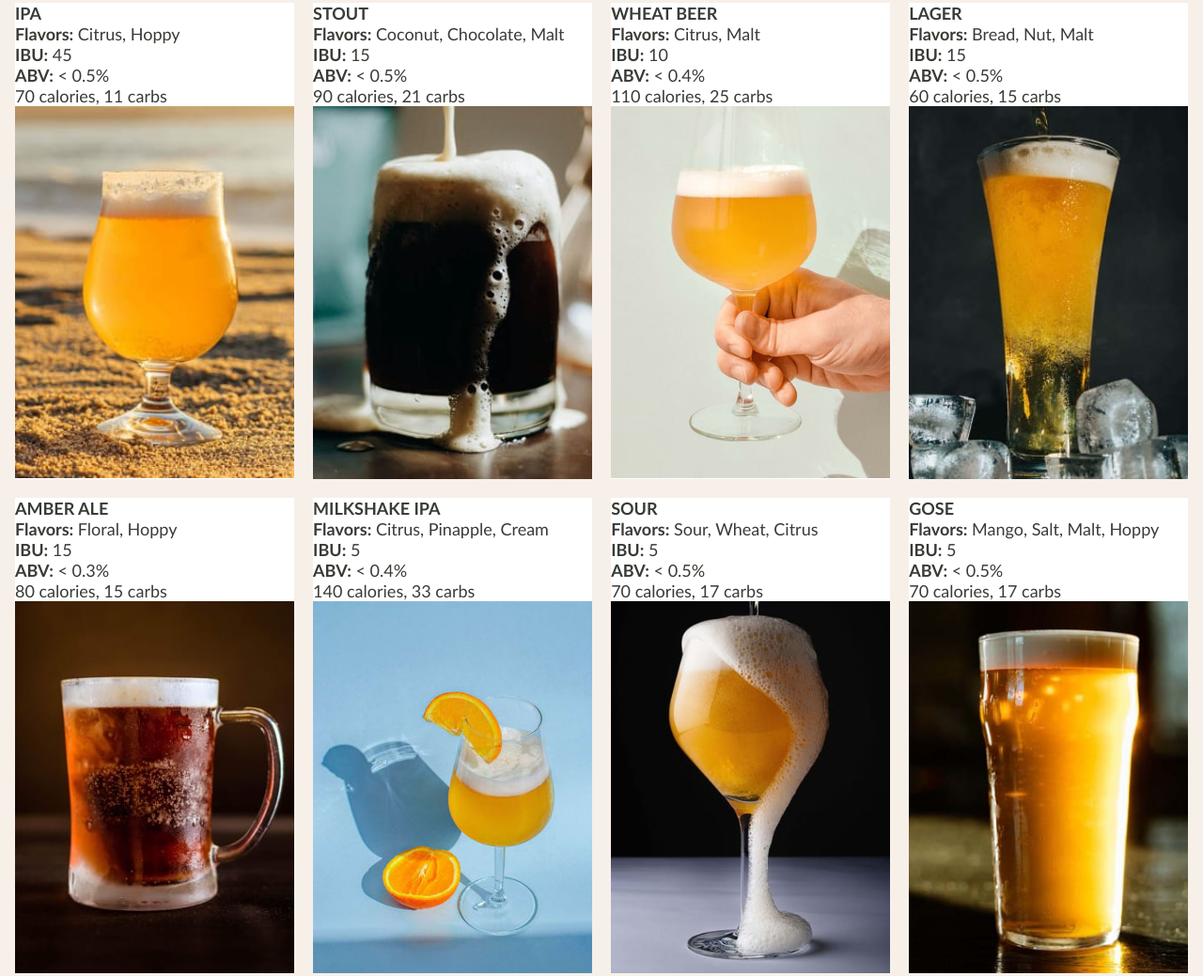
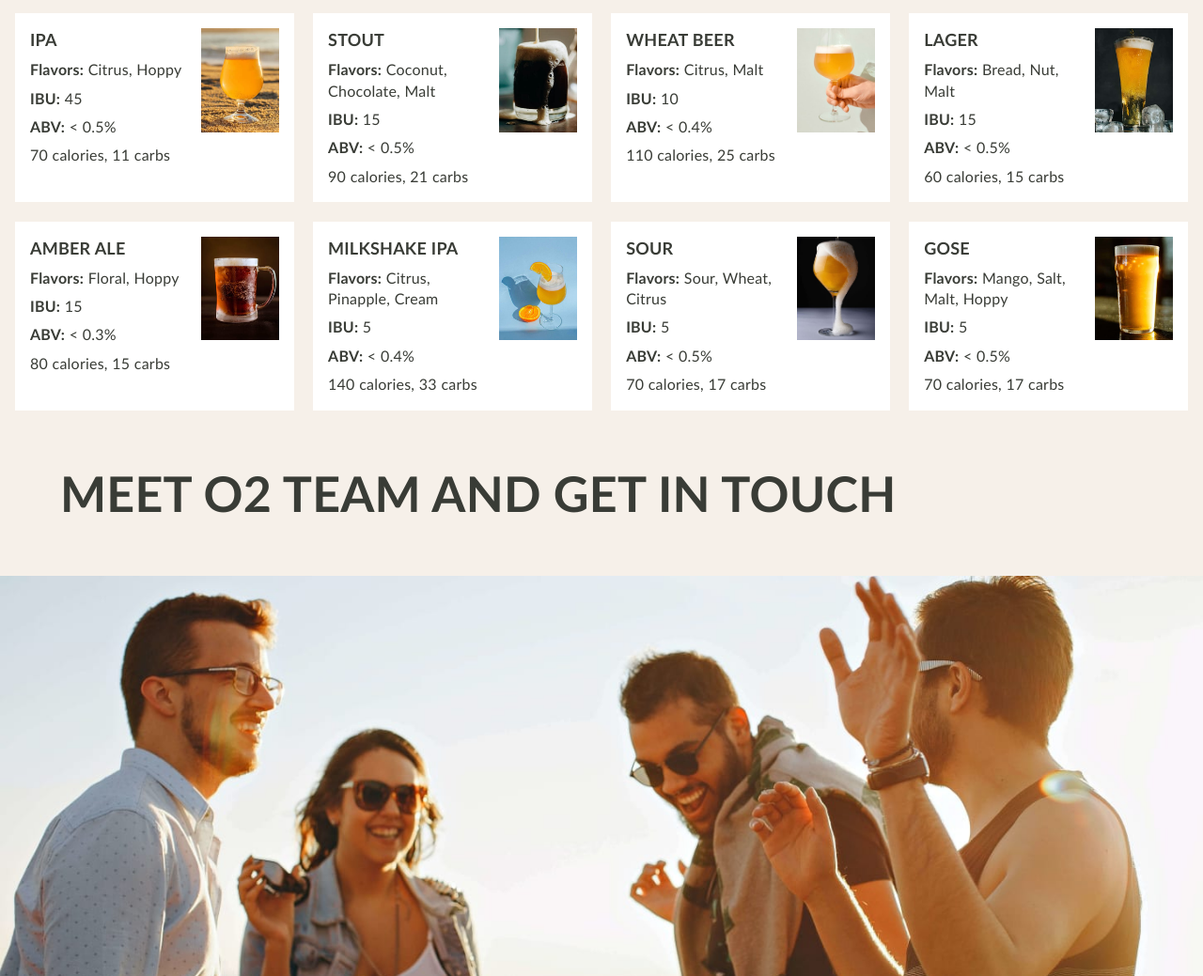
Before and after one commit to zverolen/project-business-site, a website built with Vite: page index.html in a window 1280 px wide. Shown: the part 890-1929 px from the top of the page at 94% size. Built offline with nearby package versions, Linux system fonts and the light colour scheme.

Commit message:
Update styles

```diff
--- a/index.html
+++ b/index.html
@@ -466,7 +466,7 @@
             </li>
 
             <!-- Sample Empty Card-->
-            <li class="event-card empty"></li>
+            <!-- <li class="event-card empty"></li> -->
           </ul>
         </section>
       </main>
--- a/style.css
+++ b/style.css
@@ -53,6 +53,11 @@
   body {
     font-family: var(--text-font-family);
     font-size: var(--text-font-size);
+    line-height: 1.4;
+    letter-spacing: 0.012em;
+    word-spacing: 0.016em;
+    overflow-wrap: break-word;
+    hyphens: auto;
 
     color: var(--site-text-color);
     background-color: var(--site-background-color);
@@ -106,32 +111,67 @@
     gap: var(--nav-gap);
   }
 
-  #beers li {
-    background-color: var(--default-card-background-color);
-  }
-
   #beers ul {
     display: grid;
     grid-template-columns: repeat(auto-fit, minmax(min(100%, 15.75rem), 1fr));
     gap: clamp(1rem, 1.5873015873vw, 1.5rem);
   }
 
-  #contact {
+  #beers li {
+    container-type: var(--beer-card-container-type);
+
+    display: var(--beer-card-layout);
+    gap: var(--beer-card-gap);
+
+    padding: var(--beer-card-padding);
+
     background-color: var(--default-card-background-color);
+  }
+
+  #beers li > div:first-child {
+    display: var(--beer-description-layout);
+    flex-direction: var(--beer-description-direction);
+    flex: var(--beer-description-flex);
+    gap: var(--beer-description-gap);
+  }
+
+  @container (max-width: 300px) {
+    #beers li > div:first-child {
+      font-size: 1rem;
+    }
+  }
+
+  #beers li > div:last-child {
+    flex: 1 1 0;
+  }
+
+  #beers li > div:first-child > div {
+    display: var(--beer-details-layout);
+    flex-direction: var(--beers-details-directiond);
+    gap: var(--beer-details-gap);
   }
 
   #contact > div {
     width: var(--content-width);
     margin-inline: var(--content-margin);
+    background-color: var(--default-card-background-color);
   }
 
   #events ul {
     display: grid;
     grid-template-columns: repeat(auto-fit, minmax(min(100%, 15.75rem), 1fr));
+    gap: 1rem;
   }
 
   #events li {
+    container: event-card/inline-size;
     background-color: var(--accent-card-background-color);
+  }
+
+  @container event-card (max-width: 300px) {
+    #events li > div {
+      font-size: 1rem;
+    }
   }
 
   footer {
--- a/tokens.css
+++ b/tokens.css
@@ -58,6 +58,9 @@
   --headingMarginMin: 3.25rem;
   --headingMarginMax: 5.7777777778vw;
 
+  --beerDescriptionGapMin: calc(8 / 16 * 1rem);
+  --beerDescriptionGapMax: 0.8888888889vw;
+
   /* Layout | Primitive */
   --centeringMargin: auto;
 
@@ -93,6 +96,11 @@
   --heading-margin-block: min(var( --headingMarginMin), var(--headingMarginMax));
   --heading-margin-inline: var(--centeringMargin);
 
+  --beer-card-gap: var(--gap-II);
+  --beer-card-padding: var(--gap-II);
+  --beer-description-gap: min(var(--beerDescriptionGapMin), var(--beerDescriptionGapMax));
+  --beer-details-gap: var(--beer-description-gap);
+
   /* Layout | Semantic */
   --content-margin: var(--centeringMargin);
 
@@ -102,6 +110,14 @@
 
   --nav-layout: flex;
 
+  --beer-card-layout: flex;
+  --beer-card-container-type: inline-size;
+  --beer-description-layout: flex;
+  --beer-description-direction: column;
+  --beer-description-flex: 2 1 0;
+  --beer-details-layout: flex;
+  --beers-details-directiond: column;
+
   /* Cursor | Semantic */
   --link-cursor: pointer;
 }
```
